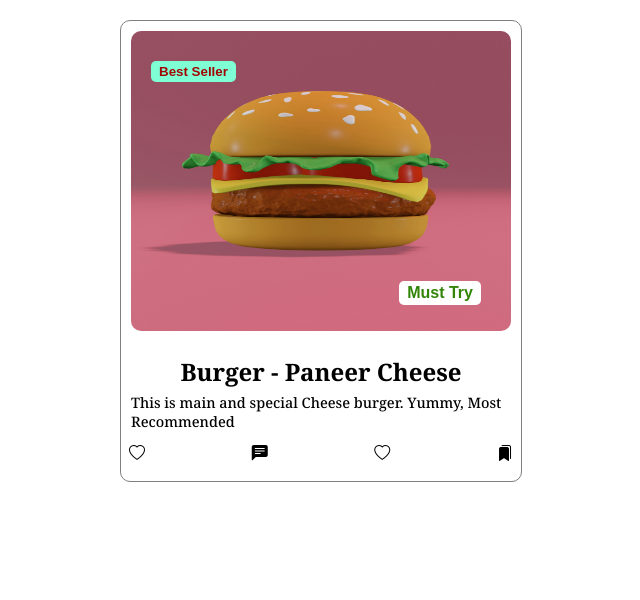
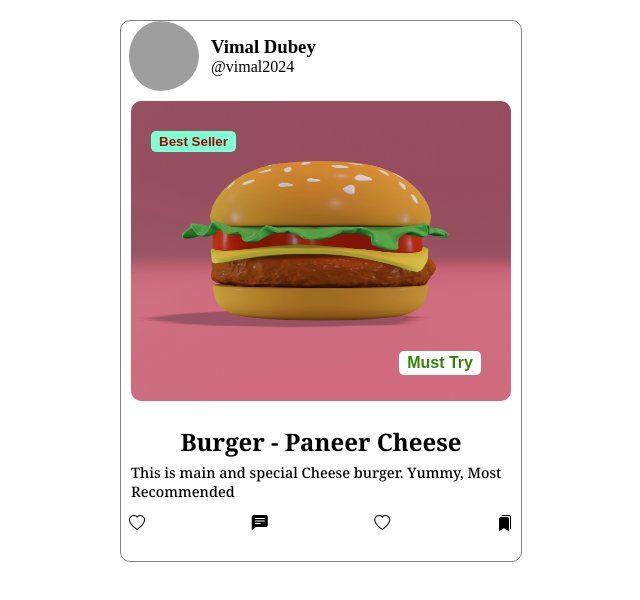
Before and after one commit to vimald1011/menu-item, a plain HTML site: page index.html in a window 1280 px wide. Shown: the whole page, without its empty margins (319-959 px from the left). Drawn offline with nearby package versions, Linux system fonts and the light colour scheme; grey boxes are pictures that could not be loaded.

Commit message:
PSA-3456: Developed user info section

```diff
--- a/index.html
+++ b/index.html
@@ -8,6 +8,13 @@
 </head>
 <body>
     <div class="main-division">
+        <section id="user-info">
+            <img src="photos/myProfile.png" alt="Developer Photo">
+            <section id="user-name">
+                <h3>Vimal Dubey</h3>
+                <p>@vimal2024</p>
+            </section>
+        </section>
         <div class="second">
             <section id="item-img">
                 <img src="./photos/burger-paneer.jpg" alt="">
--- a/style.css
+++ b/style.css
@@ -4,9 +4,29 @@
 .main-division {
     margin: 20px auto;
     width: 400px;
-    height: 460px;
+    height: 540px;
     border: 1px solid gray;
     border-radius: 10px;
+}
+
+#user-info{
+    display: flex;
+    align-items: center;
+    gap: 12px;
+}
+#user-info img{
+    width: 70px;
+    height: 70px;
+    padding-left: 8px;
+    border-radius: 50%;
+}
+
+#user-name h3{
+    margin: 0px;
+}
+
+#user-name p{
+    margin: 0px;
 }
 
         .second {
@@ -68,4 +88,5 @@
     padding-bottom: 15px;
     padding-left: 8px;
     padding-right: 8px;
+
 }
```
